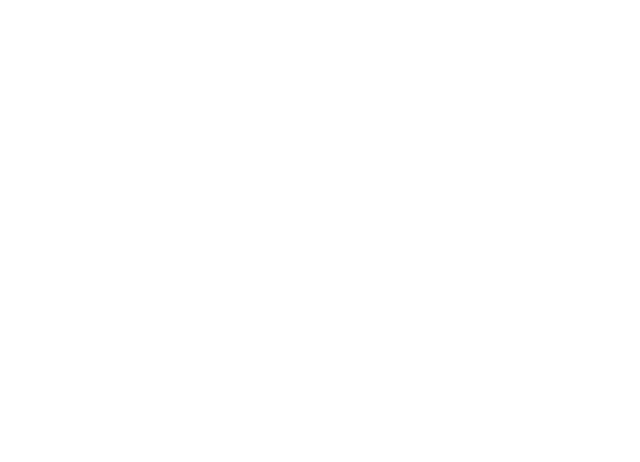
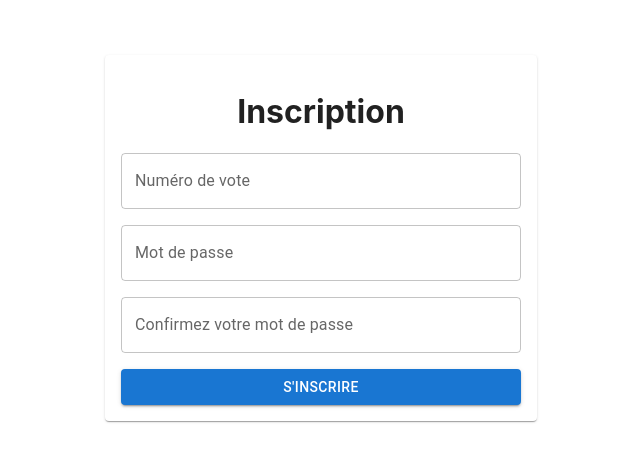
Before and after one commit to Jean-Jacques-Augustin/voting, a React (Create React App) app in the folder frontend/: page /signup in a window 1280 px wide. Before the commit this address had no page. Shown: the part 162-624 px from the top of the page, without its empty margins (319-959 px from the left). Built offline with nearby package versions, Linux system fonts and the light colour scheme.

Commit message:
intro redux

```diff
--- a/frontend/package.json
+++ b/frontend/package.json
@@ -8,16 +8,20 @@
     "@mui/icons-material": "^5.11.16",
     "@mui/material": "^5.12.2",
     "@mui/styled-engine-sc": "^5.12.0",
+    "@reduxjs/toolkit": "^1.9.5",
     "@testing-library/jest-dom": "^5.16.5",
     "@testing-library/react": "^13.4.0",
     "@testing-library/user-event": "^13.5.0",
+    "add": "^2.0.6",
     "axios": "^1.4.0",
     "react": "^18.2.0",
     "react-dom": "^18.2.0",
+    "react-redux": "^8.0.5",
     "react-router-dom": "^6.11.1",
     "react-scripts": "5.0.1",
     "styled-components": "^5.3.10",
-    "web-vitals": "^2.1.4"
+    "web-vitals": "^2.1.4",
+    "yarn": "^1.22.19"
   },
   "scripts": {
     "dev": "react-scripts start",
--- a/frontend/src/App.js
+++ b/frontend/src/App.js
@@ -2,12 +2,17 @@ import './App.css';
 import Dashboard from './pages/dashboard';
 import {Route, Routes} from "react-router-dom";
 import Homepage from "./pages/homepage";
+import Login from "./pages/login";
+import Signup from "./pages/signup";
+
 
 function App() {
     return (<div className="App">
         <Routes>
             <Route path={"/"} element={<Homepage/>}/>
             <Route path={"/dashboard/*"} element={<Dashboard/>}/>
+            <Route path='/login' element={<Login/>}/>
+            <Route path='/signup' element={<Signup/>}/>
         </Routes>
     </div>);
 }
--- a/frontend/src/index.js
+++ b/frontend/src/index.js
@@ -3,14 +3,18 @@ import ReactDOM from 'react-dom/client';
 import './index.css';
 import App from './App';
 import reportWebVitals from './reportWebVitals';
-import {BrowserRouter} from "react-router-dom";
+import { BrowserRouter } from "react-router-dom";
+import { Provider } from 'react-redux';
+import store from './store/store';
 
 const root = ReactDOM.createRoot(document.getElementById('root'));
 root.render(
   <React.StrictMode>
-    <BrowserRouter>
-        <App/>
-    </BrowserRouter>
+    <Provider store={store}>
+      <BrowserRouter>
+        <App />
+      </BrowserRouter>
+    </Provider>
   </React.StrictMode>
 );
 
--- a/frontend/src/middleware/connexionBack.js
+++ b/frontend/src/middleware/connexionBack.js
@@ -1,11 +1,11 @@
 import axios from "axios";
 
 
-const baseUrl = "http://localhost:5000/api";
+export const baseUrl = "http://localhost:5000/api";
 
 export const postData = async (url, data) => {
     const response = await axios.post(`${baseUrl}/${url}`, data);
-    return response.data;
+    return response;
 }
 
 export const getData = async (url) => {
--- a/frontend/src/pages/login.js
+++ b/frontend/src/pages/login.js
@@ -0,0 +1,91 @@
+import { Box, Button, Card } from "@mui/material";
+import { useState } from "react";
+import CustomTextField from "../components/CustomTextField";
+
+export default function Login() {
+  const [formData, setFormData] = useState({
+    num_vote: "",
+    password: "",
+  });
+
+  const [errors, setErrors] = useState({
+    num_vote: "",
+    password: "",
+  });
+
+  const handleInputChange = (e) => {
+    const { name, value } = e.target;
+    setFormData((prevData) => ({
+      ...prevData,
+      [name]: value,
+    }));
+  };
+
+  const handleSubmit = (e) => {
+    e.preventDefault();
+
+    // Validation des données et gestion des erreurs
+    let formErrors = {};
+    if (!formData.num_vote) {
+      formErrors.num_vote = "Veuillez entrer votre numéro de vote";
+    }
+    if (!formData.password) {
+      formErrors.password = "Veuillez entrer votre mot de passe";
+    }
+
+    if (Object.keys(formErrors).length > 0) {
+      setErrors(formErrors);
+      return;
+    }
+
+    console.log(formData);
+  };
+
+  return (
+    <Box
+      sx={{
+        display: "flex",
+        justifyContent: "center",
+        alignItems: "center",
+        height: "100vh",
+      }}
+    >
+      <Card sx={{ width: 400, padding: "2vh" }}>
+        <h1>Connexion</h1>
+        <form
+          onSubmit={handleSubmit}
+          style={{
+            display: "flex",
+            flexDirection: "column",
+            gap: "1rem",
+          }}
+        >
+          <CustomTextField
+            label="Numéro de vote"
+            name="num_vote"
+            type="text"
+            value={formData.num_vote}
+            onChange={handleInputChange}
+            error={errors.num_vote}
+            helperText={errors.num_vote}
+          />
+          <CustomTextField
+            label="Mot de passe"
+            name="password"
+            type="password"
+            value={formData.password}
+            onChange={handleInputChange}
+            error={errors.password}
+            helperText={errors.password}
+          />
+          <Button variant="contained" type="submit" color="primary">
+            Se connecter
+          </Button>
+          <Button variant="outlined" color="error">
+            Créer un compte ?
+          </Button>
+        </form>
+      </Card>
+    </Box>
+  );
+}
--- /dev/null
+++ b/frontend/src/pages/signup.js
@@ -0,0 +1,123 @@
+import { Box, Button, Card } from "@mui/material";
+import { useState } from "react";
+import CustomTextField from "../components/CustomTextField";
+import { postData } from "../middleware/connexionBack";
+import { useDispatch } from "react-redux";
+import { setEmail } from "../store/userSlice";
+
+export default function Signup() {
+    const [formData, setFormData] = useState({
+        num_vote: "",
+        password: "",
+        confirmPassword: "",
+    });
+
+    const dispatch = useDispatch();
+
+    const [errors, setErrors] = useState({
+        num_vote: "",
+        password: "",
+        confirmPassword: "",
+    });
+
+    const handleInputChange = (e) => {
+        const { name, value } = e.target;
+        setFormData((prevData) => ({
+            ...prevData,
+            [name]: value,
+        }));
+    };
+
+    const handleSubmit = (e) => {
+        e.preventDefault();
+        // Validation des données et gestion des erreurs
+        let formErrors = {};
+        if (!formData.num_vote) {
+            formErrors.num_vote = "Veuillez entrer votre numéro de vote";
+        }
+        if (!formData.password) {
+            formErrors.password = "Veuillez entrer votre mot de passe";
+        }
+        if (!formData.confirmPassword) {
+            formErrors.confirmPassword = "Veuillez confirmer votre mot de passe";
+        }
+        if (formData.password !== formData.confirmPassword) {
+            formErrors.confirmPassword = "Les mots de passe ne correspondent pas";
+        }
+
+        if (Object.keys(formErrors).length > 0) {
+            setErrors(formErrors);
+            return;
+        }
+
+
+        const response = postData("register", {
+            num_vote: formData.num_vote,
+            password: formData.password,
+        });
+
+        response.then((data) => {
+            if (data.status === 200) {
+                dispatch(setEmail(data.data.email)).then(() => {
+                    window.location.href = "/dashboard";
+                });
+            } else {
+                setErrors({ num_vote: "Numéro de vote ou mot de passe incorrect" });
+            }
+        });
+    };
+
+    return (
+        <Box
+            sx={{
+                display: "flex",
+                justifyContent: "center",
+                alignItems: "center",
+                height: "100vh",
+            }}
+        >
+            <Card sx={{ width: 400, padding: "2vh" }}>
+                <h1>Inscription</h1>
+                <form
+                    onSubmit={handleSubmit}
+                    style={{
+                        display: "flex",
+                        flexDirection: "column",
+                        gap: "1rem",
+                    }}
+                >
+                    <CustomTextField
+                        label="Numéro de vote"
+                        name="num_vote"
+                        type="text"
+                        value={formData.num_vote}
+                        onChange={handleInputChange}
+                        error={errors.num_vote}
+                        helperText={errors.num_vote}
+                    />
+                    <CustomTextField
+                        label="Mot de passe"
+                        name="password"
+                        type="password"
+                        value={formData.password}
+                        onChange={handleInputChange}
+                        error={errors.password}
+                        helperText={errors.password}
+                    />
+                    <CustomTextField
+                        label="Confirmez votre mot de passe"
+                        name="confirmPassword"
+                        type="password"
+                        value={formData.confirmPassword}
+                        onChange={handleInputChange}
+                        error={errors.confirmPassword}
+                        helperText={errors.confirmPassword}
+                    />
+                    <Button variant="contained" type="submit" color="primary">
+                        S'inscrire
+                    </Button>
+                </form>
+            </Card>
+        </Box>
+    );
+}
--- /dev/null
+++ b/frontend/src/store/store.js
@@ -0,0 +1,11 @@
+import { configureStore } from '@reduxjs/toolkit';
+import userSliceReducer from './userSlice';
+
+
+const store = configureStore({
+    reducer: {
+        userStatus: userSliceReducer,
+    },
+});
+
+export default store;
--- /dev/null
+++ b/frontend/src/store/userSlice.js
@@ -0,0 +1,51 @@
+import { createSlice } from "@reduxjs/toolkit";
+
+const userSlice = createSlice({
+    name: "user",
+    initialState: {
+        username: "",
+        num_vote: "",
+        token: "",
+        votes: [],
+        isLogged: false,
+        role: "",
+        email: "",
+    },
+    reducers: {
+        setUsername: (state, action) => {
+            state.username = action.payload;
+        },
+        setNumVote: (state, action) => {
+            state.num_vote = action.payload;
+        },
+        setToken: (state, action) => {
+            state.token = action.payload;
+        },
+        setVotes: (state, action) => {
+            state.votes = action.payload;
+        },
+        setIsLogged: (state, action) => {
+            state.isLogged = action.payload;
+        },
+        setRole: (state, action) => {
+            state.role = action.payload;
+        },
+
+        setEmail: (state, action) => {
+            state.email = action.payload;
+        },
+
+    },
+});
+
+export const {
+    setUsername,
+    setNumVote,
+    setToken,
+    setVotes,
+    setIsLogged,
+    setRole,
+    setEmail,
+} = userSlice.actions;
+
+export default userSlice.reducer;
```
Also changed, not shown: 1 other file (tests, documents, lock files or other folders).
